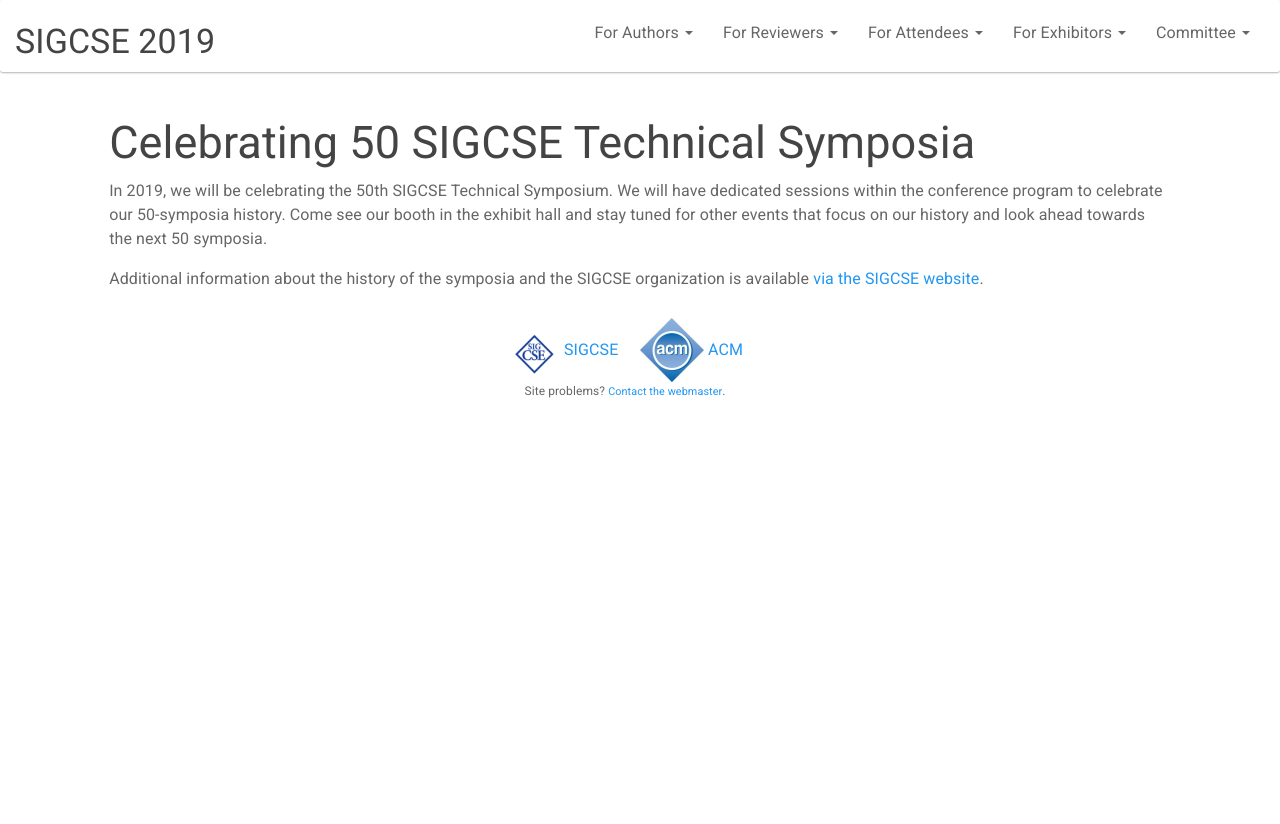
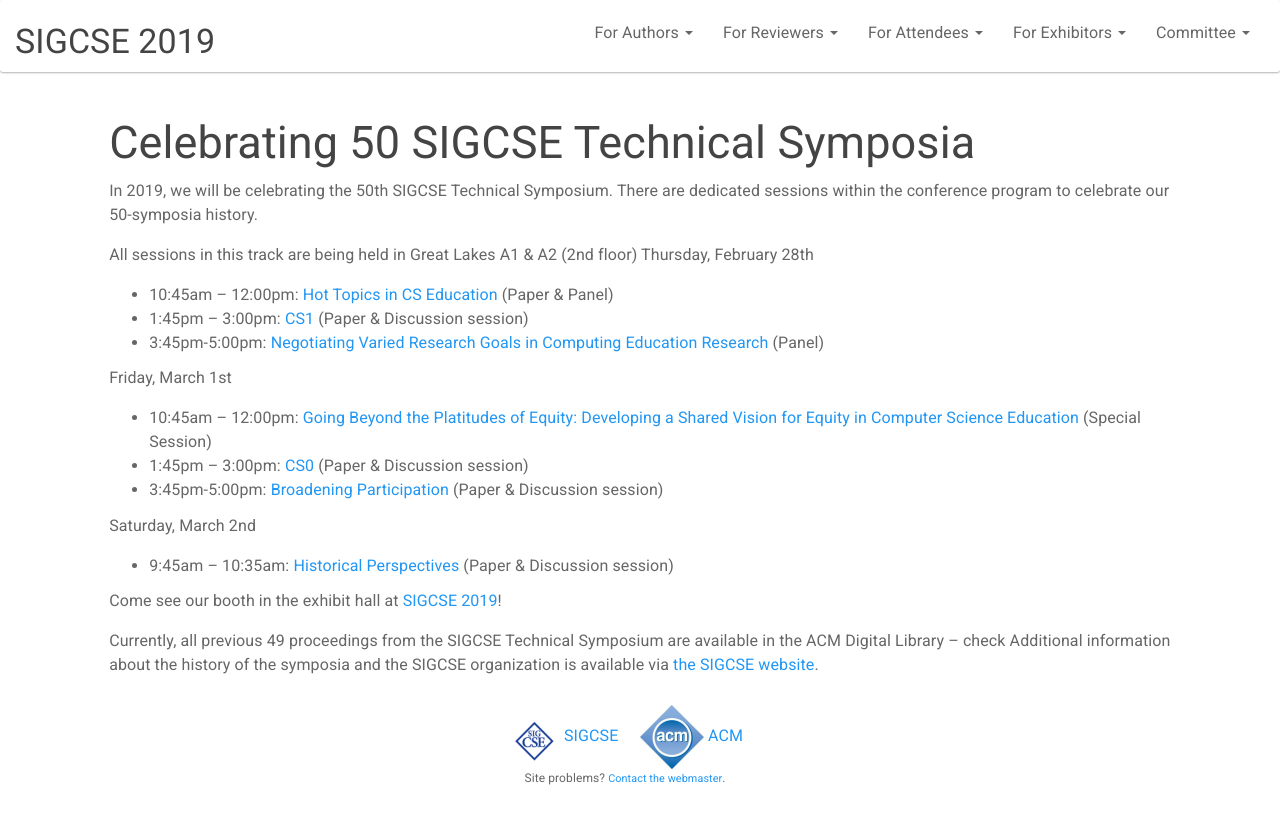
Before and after one commit to sheckman/sigcse2019, a Jekyll site: the page built from 50th/index.md, in a window 1280 px wide. Shown: the top 824 px of the page. Built offline with Jekyll 4.4.1, drawn with Linux system fonts in a browser that asks for light colours.

Commit message:
ticket 47: 50th anniversary of sigcse page

```diff
--- a/50th/index.md
+++ b/50th/index.md
@@ -4,6 +4,23 @@ title: Celebrating 50 SIGCSE Technical Symposia
 
 ## {{page.title}}
 
-In 2019, we will be celebrating the 50th SIGCSE Technical Symposium.  We will have dedicated sessions within the conference program to celebrate our 50-symposia history.  Come see our booth in the exhibit hall and stay tuned for other events that focus on our history and look ahead towards the next 50 symposia.
+In 2019, we will be celebrating the 50th SIGCSE Technical Symposium. There are dedicated sessions within the conference program to celebrate our 50-symposia history.
 
-Additional information about the history of the symposia and the SIGCSE organization is available [via the SIGCSE website](https://sigcse.org/sigcse/events/50years).
+All sessions in this track are being held in Great Lakes A1 & A2 (2nd floor)
+Thursday, February 28th
+ - 10:45am – 12:00pm: [Hot Topics in CS Education](https://whova.com/embedded/session/sigcs_201902/487034/) (Paper & Panel)
+ - 1:45pm – 3:00pm: [CS1](https://whova.com/embedded/session/sigcs_201902/487071/) (Paper & Discussion session)
+ - 3:45pm-5:00pm: [Negotiating Varied Research Goals in Computing Education Research](https://whova.com/embedded/session/sigcs_201902/487107/) (Panel)
+
+Friday, March 1st
+ - 10:45am – 12:00pm: [Going Beyond the Platitudes of Equity: Developing a Shared Vision for Equity in Computer Science Education](https://whova.com/embedded/session/sigcs_201902/487144/) (Special Session)
+ - 1:45pm – 3:00pm: [CS0](https://whova.com/embedded/session/sigcs_201902/488375/) (Paper & Discussion session)
+ - 3:45pm-5:00pm: [Broadening Participation](https://whova.com/embedded/session/sigcs_201902/488410/) (Paper & Discussion session)
+
+Saturday, March 2nd
+ - 9:45am – 10:35am: [Historical Perspectives](https://whova.com/embedded/session/sigcs_201902/488433/) (Paper & Discussion session)
+
+
+Come see our booth in the exhibit hall at [SIGCSE 2019](http://sigcse2019.sigcse.org/)!
+
+Currently, all previous 49 proceedings from the SIGCSE Technical Symposium are available in the ACM Digital Library – check Additional information about the history of the symposia and the SIGCSE organization is available via [the SIGCSE website](https://sigcse.org/sigcse/events/50years).
```
